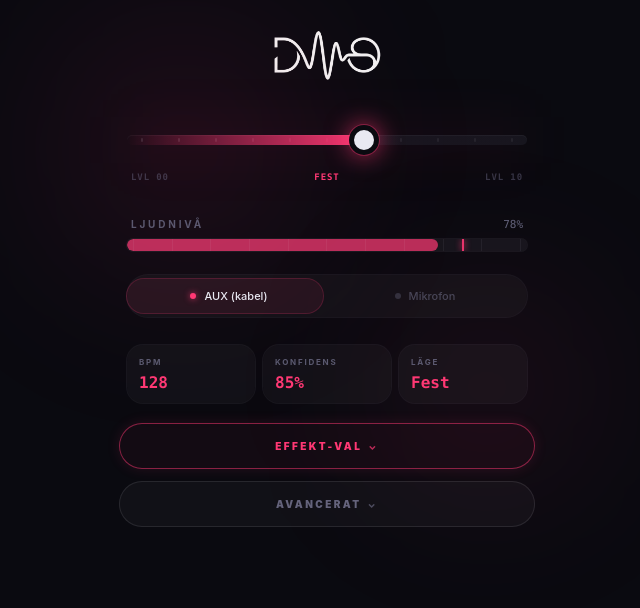
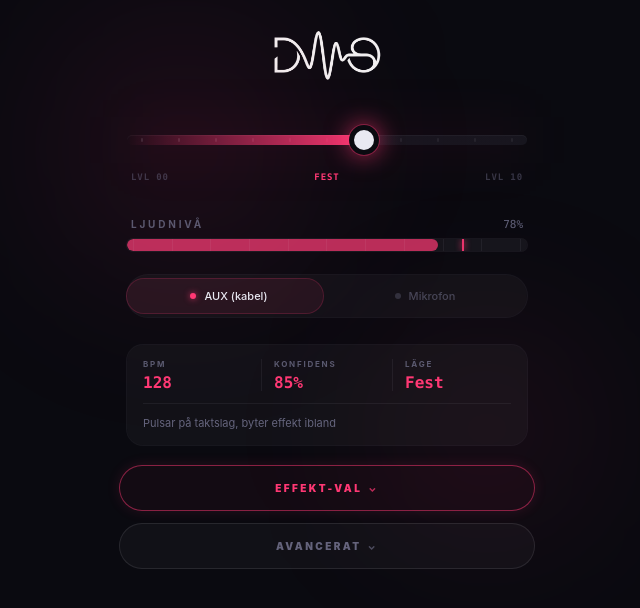
Before and after one commit to raagerrd-ship-it/dmx-control, a React (Vite) app: page / in a window 1280 px wide. Shown: the top 608 px of the page, without its empty margins (313-953 px from the left). Built offline with nearby package versions, Linux system fonts and the light colour scheme.

Commit message:
Changes
Co-authored-by: raagerrd-ship-it <246996133+raagerrd-ship-it@users.noreply.github.com>

```diff
--- a/src/pages/DmxController.tsx
+++ b/src/pages/DmxController.tsx
@@ -230,19 +230,25 @@ function TechGrid() {
   const moodV = off ? 0 : Math.max(1, Math.min(10, Math.round(s.intensity * 9) + 1));
   const locked = bpm > 0;
   const confPct = Math.round(conf * 100);
+  const info = moodInfoFor(moodV);
   return (
-    <div className="grid grid-cols-3 gap-2">
-      <TechTile label="BPM" value={locked ? String(Math.round(bpm)) : "—"} accent={locked} dot={locked && beat} />
-      <TechTile label="Konfidens" value={locked ? `${confPct}%` : "—"} accent={locked && confPct >= 70} />
-      <TechTile label="Läge" value={off ? "Av" : moodInfoFor(moodV).name} accent={!off} />
+    <div className="relative overflow-hidden rounded-2xl bg-foreground/[0.03] ring-1 ring-foreground/[0.06] px-4 py-3.5">
+      <div className="flex items-stretch divide-x divide-foreground/[0.06]">
+        <TechCell label="BPM" value={locked ? String(Math.round(bpm)) : "—"} accent={locked} dot={locked && beat} />
+        <TechCell label="Konfidens" value={locked ? `${confPct}%` : "—"} accent={locked && confPct >= 70} />
+        <TechCell label="Läge" value={off ? "Av" : info.name} accent={!off} />
+      </div>
+      <div className="mt-3 pt-3 border-t border-foreground/[0.06] text-[11px] leading-snug text-muted-foreground/80">
+        {off ? "Ljuset är släckt — dra åt höger för att tända" : info.desc}
+      </div>
     </div>
   );
 }
 
-function TechTile({ label, value, accent, dot }: { label: string; value: string; accent?: boolean; dot?: boolean }) {
+function TechCell({ label, value, accent, dot }: { label: string; value: string; accent?: boolean; dot?: boolean }) {
   return (
-    <div className="relative overflow-hidden rounded-2xl bg-foreground/[0.03] ring-1 ring-foreground/[0.06] p-3 flex flex-col justify-between">
-      <div className="flex items-center gap-1.5 mb-2">
+    <div className="flex-1 px-3 first:pl-0 last:pr-0 flex flex-col gap-1.5">
+      <div className="flex items-center gap-1.5">
         <span className="text-[8px] font-bold text-muted-foreground/70 uppercase tracking-[0.22em]">{label}</span>
         {dot && <span className="inline-block w-1.5 h-1.5 rounded-full bg-primary shadow-[0_0_8px_hsl(var(--primary))] animate-pulse" />}
       </div>
@@ -252,6 +258,7 @@ function TechTile({ label, value, accent, dot }: { label: string; value: string;
     </div>
   );
 }
+
 
 
 /* ────────── Mer inställningar (details) — Show + Finjustering + rotation ────────── */
```
